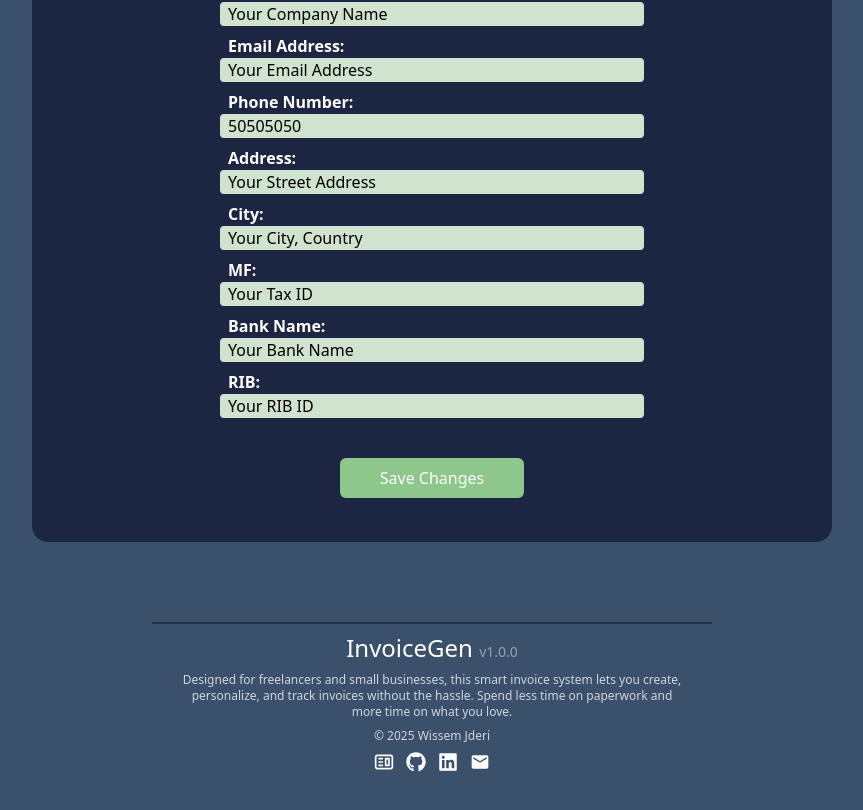
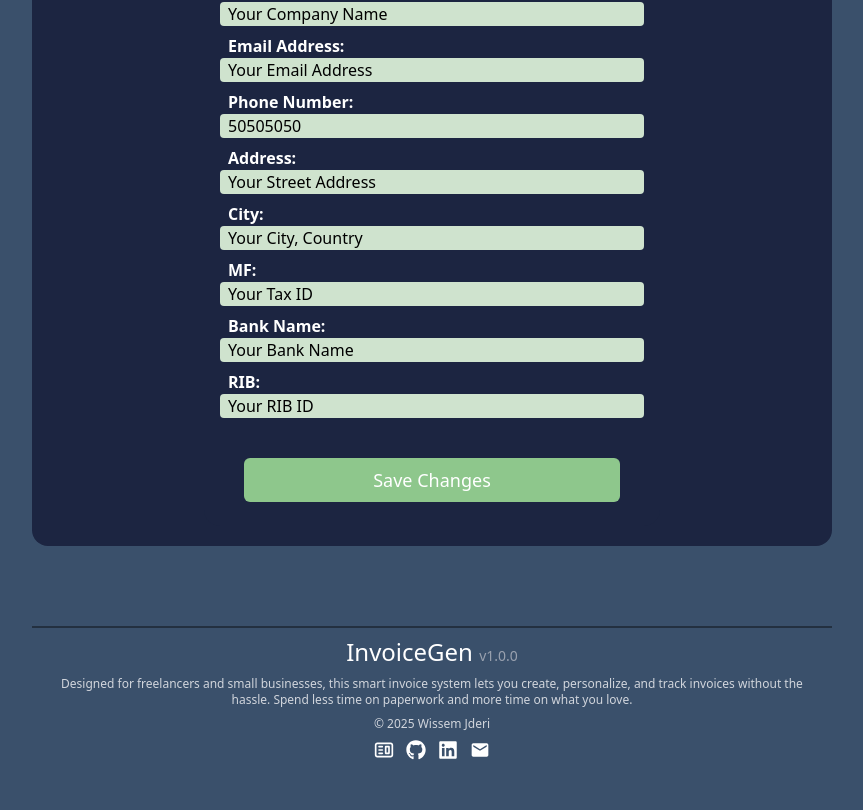
Before and after one commit to WissemJderi/invoice-gen, a React (Vite) app: page /settings in a window 1280 px wide. Shown: the part 580-1390 px from the top of the page, without its empty margins (208-1071 px from the left). Built offline with nearby package versions, Linux system fonts and the light colour scheme; what @react-pdf/renderer would draw is missing.

Commit message:
improve medium screen responsiveness

```diff
--- a/src/components/Footer.tsx
+++ b/src/components/Footer.tsx
@@ -24,7 +24,7 @@ const Footer = () => {
   });
   const currentYear = new Date().getFullYear();
   return (
-    <div className="mx-3 my-10 sm:mx-90 sm:mt-20 border-t-2 border-black/40 p-2">
+    <div className="xl:mx-60 mx-3 my-10  sm:mt-20 border-t-2 border-black/40 p-2">
       <h2 className="font-light text-2xl text-white text-center">
         InvoiceGen <span className="text-gray-400 text-sm">v1.0.0</span>
       </h2>
--- a/src/components/History/History.tsx
+++ b/src/components/History/History.tsx
@@ -54,7 +54,7 @@ const History = () => {
       exit={{ opacity: 0 }}
       id={"history"}
       transition={{ duration: 0.4, ease: "easeIn" }}
-      className="bg-[#1C2541] rounded-2xl  flex flex-col gap-2 text-white sm:mx-60 sm:my-10 sm:py-5 sm:px-40 py-10 mx-3 p-4"
+      className="bg-[#1C2541] rounded-2xl  flex flex-col gap-2 text-white  sm:my-10 sm:py-5 sm:px-40 py-10 p-4 xl:mx-60 mx-2"
     >
       {" "}
       <p className="text-gray-300 sm:text-lg text-sm text-center">
--- a/src/components/HomePage/HomePage.tsx
+++ b/src/components/HomePage/HomePage.tsx
@@ -10,7 +10,7 @@ const HomePage = () => {
       exit={{ opacity: 0 }}
       id={"homepage"}
       transition={{ duration: 0.4, ease: "easeIn" }}
-      className="sm:mx-60 sm:my-10 sm:py-5"
+      className="xl:mx-60 mx-2"
     >
       <Greeting />
       <RecentInvoices />
--- a/src/components/NewInvoice/InvoiceInput.tsx
+++ b/src/components/NewInvoice/InvoiceInput.tsx
@@ -136,7 +136,7 @@ const InvoiceInput = () => {
     return null;
   });
   return (
-    <div className="bg-[#1C2541] rounded-2xl  flex flex-col gap-2 text-white sm:mx-60 sm:my-10 sm:py-5 sm:px-40 py-10 mx-3 p-4">
+    <div className="bg-[#1C2541] rounded-2xl flex flex-col gap-2 text-white  sm:my-10 sm:py-5 sm:px-40 py-10  p-4 xl:mx-60 mx-2">
       <p className="text-xl">Invoice Number: {invoiceData.invoiceNumber}</p>
       {inputsList}
       <button
--- a/src/components/Settings/Settings.tsx
+++ b/src/components/Settings/Settings.tsx
@@ -10,7 +10,7 @@ const Settings = () => {
       exit={{ opacity: 0 }}
       transition={{ duration: 0.4, ease: "easeIn" }}
       key={"settings"}
-      className="bg-[#1C2541] sm:mx-60 sm:my-10 sm:py-5 sm:px-40 py-3 rounded-2xl text-white mx-3"
+      className="bg-[#1C2541] sm:my-10 sm:py-5 sm:px-40 py-3 xl:mx-60 mx-2 rounded-2xl text-white "
     >
       <ProfileCard />
       <UpdateSettingsForm />
--- a/src/components/Settings/UpdateSettingsForm.tsx
+++ b/src/components/Settings/UpdateSettingsForm.tsx
@@ -108,7 +108,7 @@ const UpdateSettingsForm = () => {
 
       <button
         onClick={handleSave}
-        className="bg-[#8EC78C] rounded-md sm:mx-30 sm:my-2 text-md my-3 mx-6 p-2 cursor-pointer"
+        className="bg-[#8EC78C] rounded-md sm:my-2 text-lg my-3 mx-6 p-2 cursor-pointer"
       >
         Save Changes
       </button>
```
